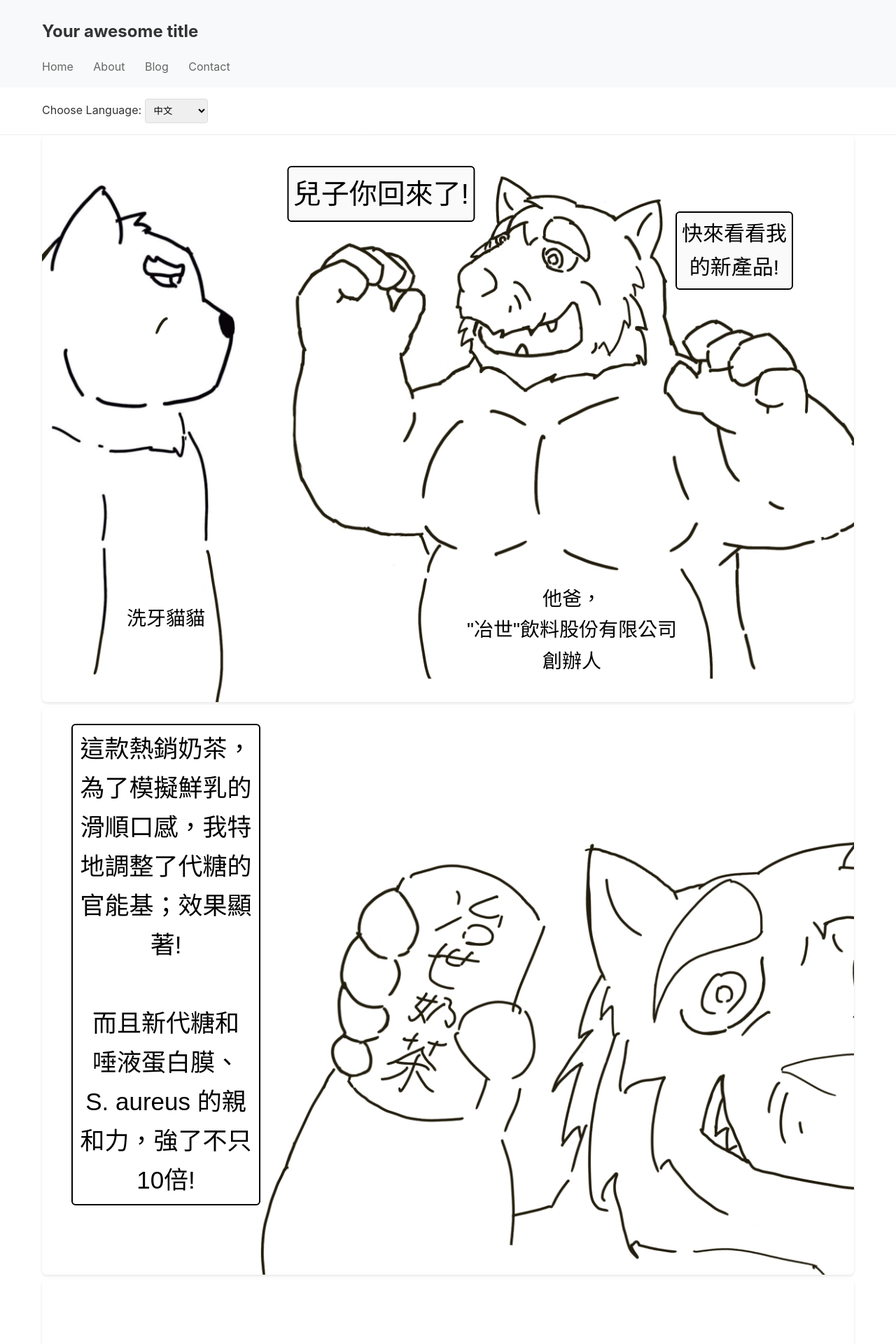
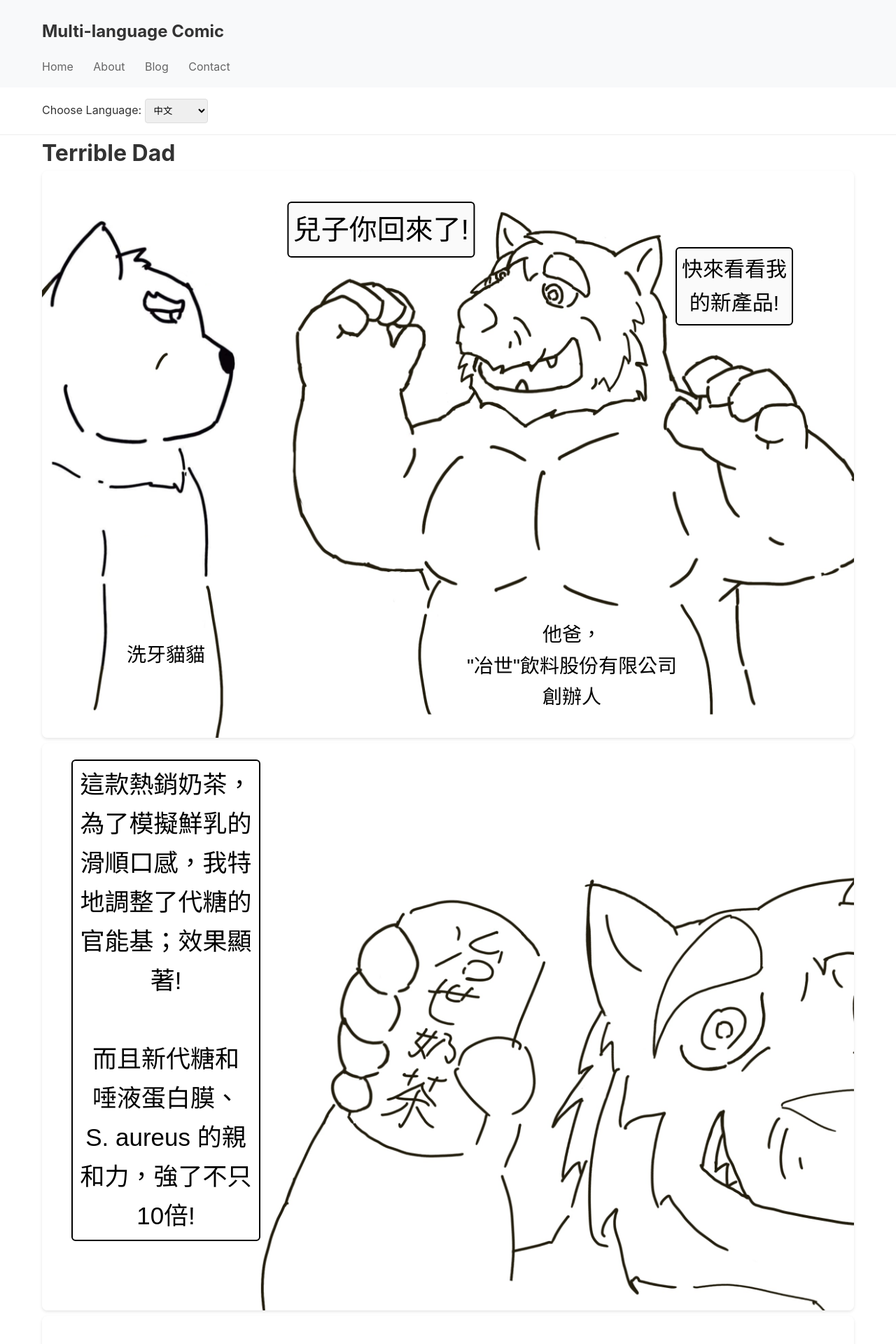
Before and after one commit to Risch315815/Risch315815.github.io, a Jekyll site: the page built from _posts/2024-03-16-terrible-dad.md, in a window 1280 px wide. Shown: the top 1920 px of the page at 70% size. Built offline with Jekyll 4.4.1, drawn with Linux system fonts in a browser that asks for light colours; some of the changed text lies outside the part shown.

Commit message:
First commit

```diff
--- a/_config.yml
+++ b/_config.yml
@@ -18,7 +18,7 @@
 # You can create any custom variable you would like, and they will be accessible
 # in the templates via {{ site.myvariable }}.
 
-title: Your awesome title
+title: Multi-language Comic
 email: your-email@example.com
 description: >- # this means to ignore newlines until "baseurl:"
   Write an awesome description for your new site here. You can edit this
--- a/_layouts/post.html
+++ b/_layouts/post.html
@@ -2,6 +2,10 @@
 layout: default
 ---
 <div class="comic-container">
+    <div class="comic-title">
+        <h1>{{ page.title }}</h1>
+    </div>
+
     <!-- Scene 1 -->
     <div class="comic-panel">
         <div class="image-container">
--- a/_posts/2024-03-16-terrible-dad.md
+++ b/_posts/2024-03-16-terrible-dad.md
@@ -4,6 +4,7 @@
 date: 2024-03-16
 description: "A story about a terrible dad"
 ---
+
 
 <div class="comic-container">
     <!-- Scene 1 -->
--- a/assets/css/style.css
+++ b/assets/css/style.css
@@ -110,7 +110,7 @@
 /* --------------------------------------------------- */
 
 /* Specific styles for individual overlays */
-.text-overlay[data-position="01A"][lang="zh-hant"] {
+.text-overlay[data-position="01A"] {
     top: 10%;
     left: 41.5%;
     background-color: rgba(0,0,0,0.02);
@@ -118,7 +118,7 @@
     font-size: 40px;
 }
 
-.text-overlay[data-position="01B"][lang="zh-hant"] {
+.text-overlay[data-position="01B"] {
     top: 20%;
     left: 85%;
     background-color: rgba(0,0,0,0.02);
@@ -126,7 +126,7 @@
     font-size: 30px;
 }
 
-.text-overlay[data-position="01C"][lang="zh-hant"] {
+.text-overlay[data-position="01C"] {
     top: 85%;
     left: 15%;
     background-color: rgba(0,0,0,0);
@@ -134,7 +134,7 @@
     font-size: 28px;
 }
 
-.text-overlay[data-position="01D"][lang="zh-hant"] {
+.text-overlay[data-position="01D"] {
     top: 87%;
     left: 65%;
     background-color: rgba(0,0,0,0);
@@ -142,7 +142,7 @@
     font-size: 28px;
 }
 /* --------------------------------------------------- */
-.text-overlay[data-position="02A"][lang="zh-hant"] {
+.text-overlay[data-position="02A"] {
     top: 45%;
     left: 15%;
     background-color: rgba(0,0,0,0);
@@ -151,7 +151,7 @@
     width: 270px;
 }
 /* --------------------------------------------------- */
-.text-overlay[data-position="03A"][lang="zh-hant"] {
+.text-overlay[data-position="03A"] {
     top: 50%;
     left: 85%;
     background-color: rgba(0,0,0,0);
@@ -160,7 +160,7 @@
     width: 250px;
 }
 /* --------------------------------------------------- */
-.text-overlay[data-position="04A"][lang="zh-hant"] {
+.text-overlay[data-position="04A"] {
     top: 10%;
     left: 50%;
     background-color: rgba(0,0,0,0);
@@ -169,7 +169,7 @@
     width: 1000px;
     max-height: 200px;
 }
-.text-overlay[data-position="04B"][lang="zh-hant"] {
+.text-overlay[data-position="04B"] {
     top: 25%;
     left: 25%;
     background-color: rgba(0,0,0,0);
@@ -178,7 +178,7 @@
     max-width: 600px;
 }
 /* --------------------------------------------------- */
-.text-overlay[data-position="05A"][lang="zh-hant"] {
+.text-overlay[data-position="05A"] {
     top: 30%;
     left: 15%;
     background-color: rgba(0,0,0,0);
@@ -187,7 +187,7 @@
     width: 300px;
     max-height: 200px;
 }
-.text-overlay[data-position="05B"][lang="zh-hant"] {
+.text-overlay[data-position="05B"] {
     top: 46%;
     left: 88%;
     background-color: rgba(0,0,0,0);
--- a/assets/js/lang_display.js
+++ b/assets/js/lang_display.js
@@ -57,7 +57,7 @@
                    // Apply all styles from the zh-hant version
                    if (currentLang !== 'zh-hant') {
                        const baseFontSize = parseFloat(window.getComputedStyle(overlay).fontSize);
-                       overlay.style.fontSize = (baseFontSize - 5) + 'px';
+                       overlay.style.fontSize = (baseFontSize - 7) + 'px';
                     }
 
                     console.log('Overlay added:', overlay); // Debug log
--- a/data/translated.json
+++ b/data/translated.json
@@ -48,7 +48,7 @@
       {
         "position": "02A",
         "width": "wide",
-        "en": "In order to simulate the smooth taste of fresh milk, I specially adjusted the functional groups of sugar substitutes; The results are remarkable!\nMoreover, the affinity of the new sugar substitute and the salivary protein membrane and S. aureus is more than 10 times stronger!",
+        "en": "In order to simulate the smooth taste of fresh milk, I specially adjusted the functional groups of sugar substitutes; the taste is amazing!\n\nMoreover, the affinity of the new sugar substitute with the salivary protein membrane and S. aureus is 10 times stronger !",
         "zh-hant": "這款熱銷奶茶，為了模擬鮮乳的滑順口感，我特地調整了代糖的官能基；效果顯著!\n\n而且新代糖和\n唾液蛋白膜、\nS. aureus 的親和力，強了不只10倍!",
         "ja": "新鮮な牛乳のなめらかな味をシミュレートするために、砂糖代替品の官能基を特別に調整しました。その結果は驚くべきものです!\nさらに、新しい砂糖代替品と唾液タンパク質膜と黄色ブドウ球菌の親和性は10倍以上強いです!",
         "es": "Para simular el sabor suave de la leche fresca, ajusté especialmente los grupos funcionales de los sustitutos del azúcar; ¡Los resultados son notables!\nAdemás, la afinidad del nuevo sustituto del azúcar y la membrana de proteínas salivales y el S. aureus es más de 10 veces más fuerte.",
@@ -62,7 +62,7 @@
       {
         "position": "03A",
         "width": "wide",
-        "en": "This best-selling soda overshadows the sweetness with a sourness, so you can add double the syrup to induce double dopamine!\nOne can a day and hopefully get into prediabetes in 3 years!",
+        "en": "This best-selling soda overshadows the sweetness with a sourness, so you can double the syrup to induce double dopamine!\n\nOne can a day, pre-diabetic in 3 years !!!",
         "zh-hant": "這款熱銷汽水，用酸味蓋過甜味，所以可以加入雙倍糖漿，誘發雙倍多巴胺!\n\n每天一罐，有希望在3年內進入糖尿病前期!",
         "ja": "甘みを酸味で覆い隠す売れ筋ソーダなので、シロップを2倍加えるとダブルドーパミンを誘発できます!\n1日1回、うまくいけば3年以内に前糖尿病になることを願っています!",
         "es": "Este refresco de venta caliente eclipsa la dulzura con una acidez, por lo que puede agregar el doble de jarabe para inducir el doble de dopamina.\n¡Uno puede hacerlo al día y, con suerte, entrar en prediabetes en 3 años!",
@@ -76,7 +76,7 @@
       {
         "position": "04A",
         "width": "wide",
-        "en": "I aggravate periodontal disease, you treat periodontal disease, and we can be regarded as a family business in the same lineage!",
+        "en": "I aggravate periodontitis and you treat periodontitis; we are basically a completely family-run demand-supply chain!",
         "zh-hant": "我加重牙周病，你治療牙周病，\n我們也算是一脈相承的家族企業了吧!",
         "ja": "私は歯周病を悪化させ、あなたは歯周病を治療し、私たちは同じ血統の家族経営と見なすことができます!",
         "es": "Agravo la enfermedad periodontal, usted trata la enfermedad periodontal, ¡y podemos ser considerados como un negocio familiar en el mismo linaje!",
@@ -86,7 +86,7 @@
       {
         "position": "04B",
         "width": "narrow",
-        "en": "Am I making you proud? Son?",
+        "en": "Are you proud of MEEEE ?",
         "zh-hant": "我讓你驕傲了嗎?兒子?",
         "ja": "私はあなたを誇りに思っていますか? 息子。",
         "es": "¿Te estoy haciendo sentir orgulloso? ¿Hijo?",
@@ -100,7 +100,7 @@
       {
         "position": "05A",
         "width": "narrow",
-        "en": "I'm not your son",
+        "en": "I AM NOT YOUR SON",
         "zh-hant": "我不是\n你兒子",
         "ja": "私はあなたの息子ではありません",
         "es": "No soy tu hijo",
@@ -110,7 +110,7 @@
       {
         "position": "05B",
         "width": "wide",
-        "en": "I'm sorry~\nWhat am I doing wrong?\nTell me, I can change it~",
+        "en": "I'm sorry~\nWhat am I doing wrong?\nTell me, I promise I'll change~",
         "zh-hant": "對不起嘛~\n我做錯了什麼?\n跟我說，我可以改~",
         "ja": "ごめんなさい~\n何が間違っているのですか?\n教えて、私はそれを変えることができます~",
         "es": "Lo siento~\n¿Qué estoy haciendo mal?\nDime, puedo cambiarlo ~",
```
